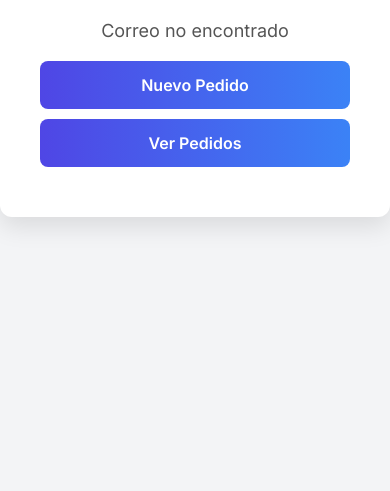
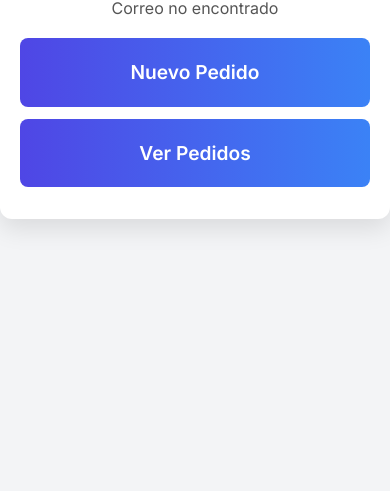
Before and after one commit to Matias-Acosta289/Control-Stock, a plain HTML site: page bienvenida.html in a window 390 px wide. Shown: the part 353-844 px from the top of the page. Drawn offline with Linux system fonts and the light colour scheme.

Commit message:
Update bienvenida.html

```diff
--- a/bienvenida.html
+++ b/bienvenida.html
@@ -13,7 +13,7 @@
 
         body {
             font-family: 'Inter', sans-serif;
-            background-color: #f3f4f6; /* Fondo más suave */
+            background-color: #f3f4f6;
             display: flex;
             justify-content: center;
             align-items: center;
@@ -25,7 +25,7 @@
             background-color: #ffffff;
             padding: 40px;
             border-radius: 12px;
-            box-shadow: 0 10px 25px rgba(0, 0, 0, 0.1); /* Sombras más suaves */
+            box-shadow: 0 10px 25px rgba(0, 0, 0, 0.1);
             text-align: center;
             max-width: 400px;
             width: 100%;
@@ -47,9 +47,9 @@
         .button {
             display: block;
             width: 100%;
-            margin: 10px 0;
-            padding: 14px;
-            font-size: 16px;
+            margin: 12px 0;
+            padding: 1.2rem;
+            font-size: 1.1rem;
             font-weight: 600;
             color: #fff;
             background: linear-gradient(to right, #4f46e5, #3b82f6);
@@ -61,11 +61,31 @@
 
         .button:hover {
             background: linear-gradient(to right, #4338ca, #2563eb);
-            transform: scale(1.05); /* Efecto de aumento al pasar el mouse */
+            transform: scale(1.05);
         }
 
         .button:active {
-            transform: scale(1); /* Mantiene el tamaño cuando se presiona el botón */
+            transform: scale(1);
+        }
+
+        /* Estilos responsivos para móviles */
+        @media (max-width: 480px) {
+            .container {
+                padding: 20px;
+            }
+
+            .button {
+                font-size: 1.2rem;
+                padding: 1.4rem;
+            }
+
+            h1 {
+                font-size: 1.5rem;
+            }
+
+            .email {
+                font-size: 1rem;
+            }
         }
     </style>
 </head>
```
